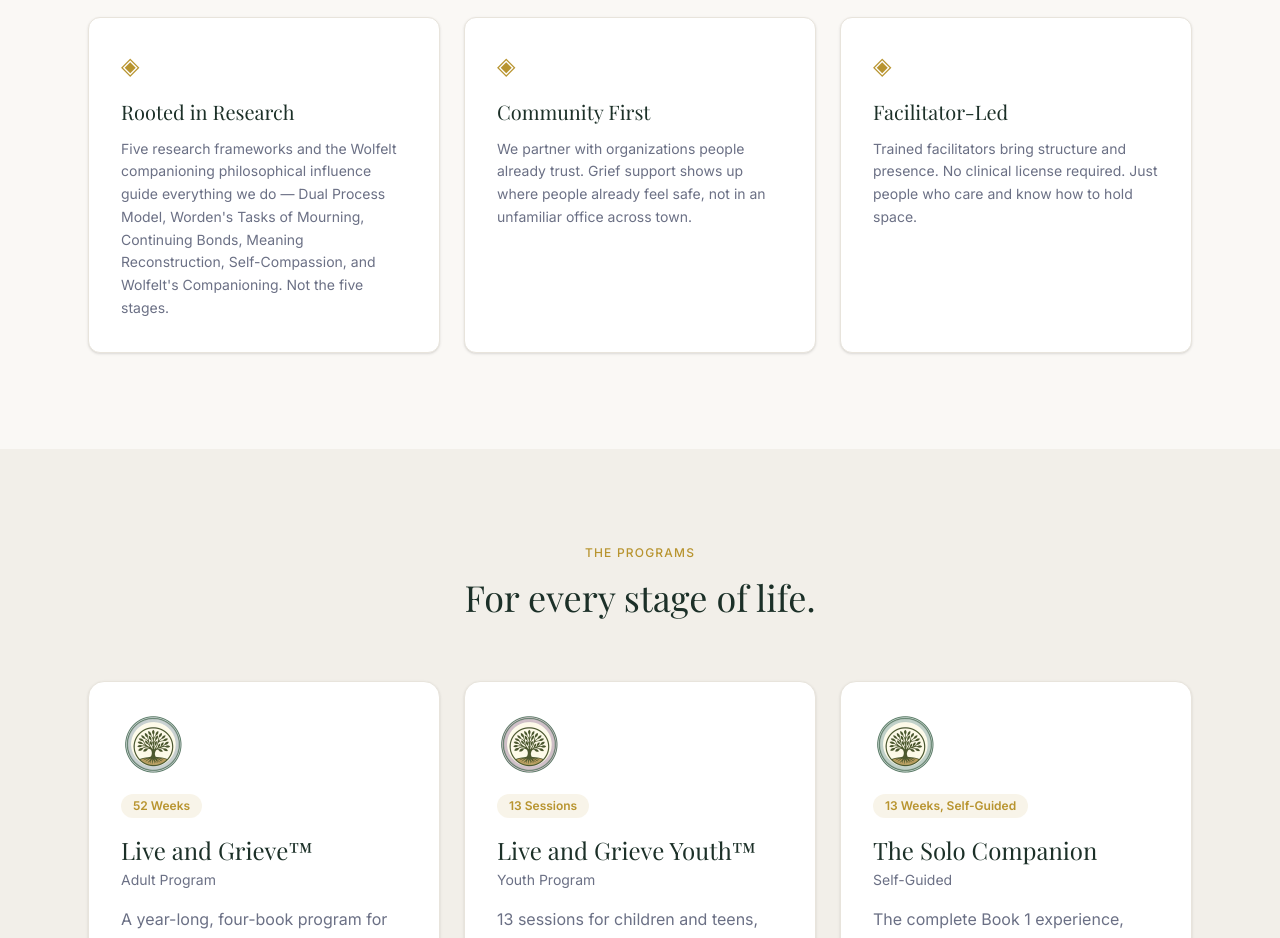
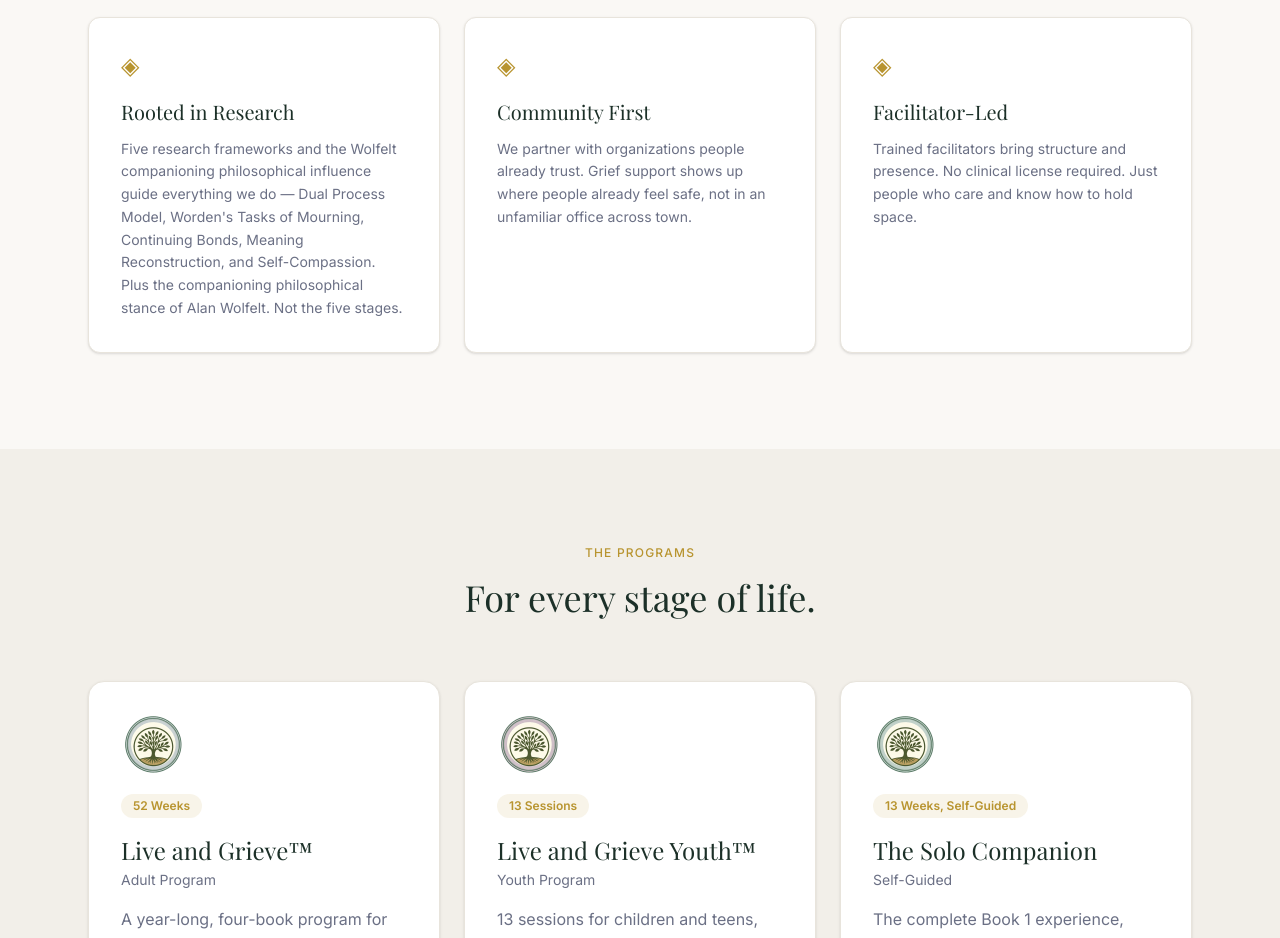
Before and after one commit to simmstrucking-oss/tripillar-redesign, a Next.js app: page / in a window 1280 px wide. Shown: the part 3500-4438 px from the top of the page. Built offline with nearby package versions, Linux system fonts and the light colour scheme; a web font is replaced by a local one.

Commit message:
April 25 — Source-walk fixes: home desc lists 6 items after saying 'Five' (Wolfelt now separated); grief-education comment 'Six frameworks' corrected; 'Three applied' → 'Two applied'; grief-support-groups meta grammar 'program draws on' → 'program that draws on'.

```diff
--- a/app/grief-education/page.tsx
+++ b/app/grief-education/page.tsx
@@ -61,7 +61,7 @@ export default function GriefEducationPage() {
         </FadeIn>
       </section>
 
-      {/* Six frameworks */}
+      {/* Five research frameworks + Wolfelt companioning influence */}
       <section className="py-24 bg-section-alt">
         <div className="max-w-6xl mx-auto px-4 sm:px-6">
           <FadeIn>
@@ -74,7 +74,7 @@ export default function GriefEducationPage() {
               </h2>
               <p className="text-muted max-w-2xl mx-auto">
                 Three theoretical frameworks govern how grief moves across 52 weeks.
-                Three applied practice frameworks govern how every session is delivered.
+                Two applied practice frameworks govern how every session is delivered.
               </p>
             </div>
           </FadeIn>
--- a/app/grief-support-groups/page.tsx
+++ b/app/grief-support-groups/page.tsx
@@ -7,7 +7,7 @@ import { breadcrumbSchema } from "@/lib/breadcrumbs";
 export const metadata: Metadata = {
   title: "Grief Support Groups Near Me | Live and Grieve™",
   description:
-    "Looking for a grief support group? Live and Grieve™ is a 52-week structured program draws on five research frameworks and the Wolfelt companioning philosophical influence. No group near you? Start at solo.tripillarstudio.com.",
+    "Looking for a grief support group? Live and Grieve™ is a 52-week structured program that draws on five research frameworks and the Wolfelt companioning philosophical influence. No group near you? Start at solo.tripillarstudio.com.",
 };
 
 export default function GriefSupportGroupsPage() {
--- a/app/page.tsx
+++ b/app/page.tsx
@@ -8,7 +8,7 @@ const differentiators = [
   {
     icon: "◈",
     title: "Rooted in Research",
-    desc: "Five research frameworks and the Wolfelt companioning philosophical influence guide everything we do — Dual Process Model, Worden's Tasks of Mourning, Continuing Bonds, Meaning Reconstruction, Self-Compassion, and Wolfelt's Companioning. Not the five stages.",
+    desc: "Five research frameworks and the Wolfelt companioning philosophical influence guide everything we do — Dual Process Model, Worden's Tasks of Mourning, Continuing Bonds, Meaning Reconstruction, and Self-Compassion. Plus the companioning philosophical stance of Alan Wolfelt. Not the five stages.",
   },
   {
     icon: "◈",
```
